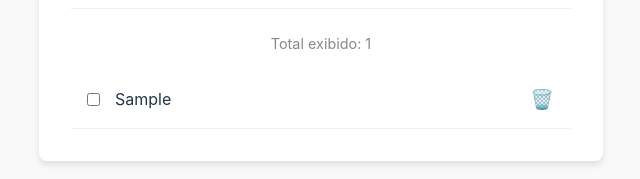
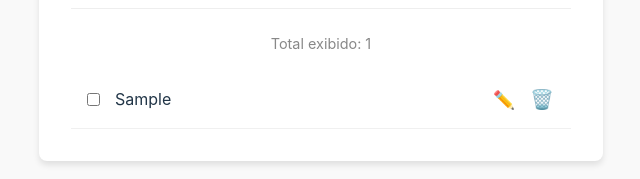
Before and after one commit to Ezequiel-Portifolio/todo-list-vite, a React (Vite) app: page / in a window 1280 px wide. Both pictures are taken after typing "Sample" into the empty fields and a click on the button "Adicionar". Shown: the part 308-487 px from the top of the page, without its empty margins (319-959 px from the left). Built offline with nearby package versions, Linux system fonts and the light colour scheme.

Commit message:
refactor: implement edit functionality for todos with improved UI interactions

```diff
--- a/src/App.css
+++ b/src/App.css
@@ -152,6 +152,29 @@ ul {
   border-radius: 50%;
 }
 
+.edit-btn {
+  background: transparent;
+  font-size: 1.1rem;
+  padding: 5px;
+  border: none;
+  cursor: pointer;
+  margin-right: 5px;
+}
+
+.edit-input {
+  flex: 1;
+  padding: 5px 10px;
+  border: 1px solid var(--primary-color);
+  border-radius: var(--border-radius);
+  font-size: 1rem;
+  outline: none;
+}
+
+.actions {
+  display: flex;
+  align-items: center;
+}
+
 .clear-completed {
   display: block;
   margin: 1.5rem auto 0;
--- a/src/App.tsx
+++ b/src/App.tsx
@@ -34,6 +34,12 @@ function App() {
       todos.map((todo) =>
         todo.id === id ? { ...todo, completed: !todo.completed } : todo,
       ),
+    );
+  };
+
+  const editTodo = (id: number, newText: string) => {
+    setTodos(
+      todos.map((todo) => (todo.id === id ? { ...todo, text: newText } : todo)),
     );
   };
 
@@ -76,6 +82,7 @@ function App() {
         todos={filteredTodos}
         onToggle={toggleTodo}
         onDelete={deleteTodo}
+        onEdit={editTodo}
       />
 
       {todos.some((todo) => todo.completed) && (
--- a/src/components/TodoItem.tsx
+++ b/src/components/TodoItem.tsx
@@ -1,14 +1,46 @@
+import { useState } from "react";
 import { Todo } from "../types";
 
 type TodoItemProps = {
   todo: Todo;
   onToggle: (id: number) => void;
   onDelete: (id: number) => void;
+  onEdit: (id: number, newText: string) => void;
 };
 
-function TodoItem({ todo, onToggle, onDelete }: TodoItemProps) {
+function TodoItem({ todo, onToggle, onDelete, onEdit }: TodoItemProps) {
+  const [isEditing, setIsEditing] = useState(false);
+  const [editText, setEditText] = useState(todo.text);
+
+  const handleEdit = () => {
+    if (editText.trim() !== "" && editText !== todo.text) {
+      onEdit(todo.id, editText);
+    }
+    setIsEditing(false);
+  };
+
+  const handleKeyDown = (e: React.KeyboardEvent) => {
+    if (e.key === "Enter") handleEdit();
+    if (e.key === "Escape") {
+      setEditText(todo.text);
+      setIsEditing(false);
+    }
+  };
+
   return (
     <li className="todo-item">
+      {isEditing ? (
+        <input
+          type="text"
+          className="edit-input"
+          value={editText}
+          onChange={(e) => setEditText(e.target.value)}
+          onBlur={handleEdit}
+          onKeyDown={handleKeyDown}
+          autoFocus
+        />
+      ) : (
+        <>
           <label>
             <input
               type="checkbox"
@@ -19,9 +51,16 @@ function TodoItem({ todo, onToggle, onDelete }: TodoItemProps) {
               {todo.text}
             </span>
           </label>
+          <div className="actions">
+            <button className="edit-btn" onClick={() => setIsEditing(true)}>
+              ✏️
+            </button>
             <button className="delete-btn" onClick={() => onDelete(todo.id)}>
               🗑️
             </button>
+          </div>
+        </>
+      )}
     </li>
   );
 }
--- a/src/components/TodoList.tsx
+++ b/src/components/TodoList.tsx
@@ -5,9 +5,10 @@ type TodoListProps = {
   todos: Todo[];
   onToggle: (id: number) => void;
   onDelete: (id: number) => void;
+  onEdit: (id: number, newText: string) => void;
 };
 
-function TodoList({ todos, onToggle, onDelete }: TodoListProps) {
+function TodoList({ todos, onToggle, onDelete, onEdit }: TodoListProps) {
   if (todos.length === 0) {
     return <p className="stats">Nenhuma tarefa por aqui! 🎉</p>;
   }
@@ -20,6 +21,7 @@ function TodoList({ todos, onToggle, onDelete }: TodoListProps) {
           todo={todo}
           onToggle={onToggle}
           onDelete={onDelete}
+          onEdit={onEdit}
         />
       ))}
     </ul>
```
Lines whose indentation alone changed are shown as unchanged.
